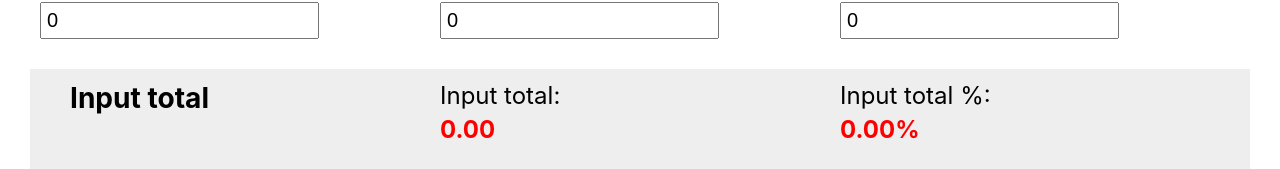
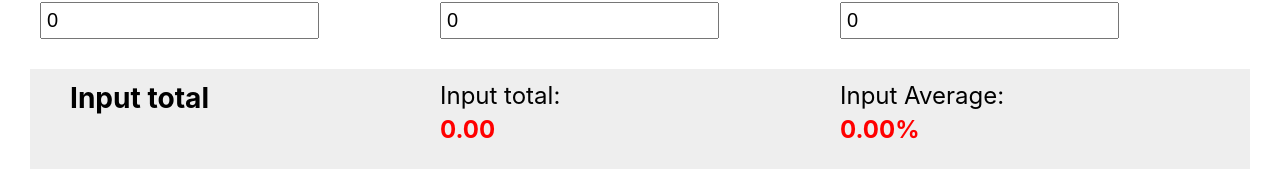
Before and after one commit to teerzo/swg-hydros, a React (Create React App) app: page /hydros in a window 1280 px wide. Shown: the part 383-552 px from the top of the page. Built offline with nearby package versions, Linux system fonts and the light colour scheme.

Commit message:
changed total % to average

```diff
--- a/src/components/router/hydros/hydros.js
+++ b/src/components/router/hydros/hydros.js
@@ -204,7 +204,7 @@
                             <p className={realTotal >= target ? 'green' : 'red'}> <b> {realTotal.toFixed(2)} </b> </p>
                         </div>
                         <div className="group">
-                            <p> Input total %: </p>
+                            <p> Input Average: </p>
                             <p className={realTotal >= target ? 'green' : 'red'}>  <b> {realOutput.toFixed(2)}% </b></p>
                         </div>
                     </div>
@@ -266,7 +266,7 @@
                         </div>
 
                         <div className="group">
-                            <p> Total %</p>
+                            <p> Total Average</p>
                             <p className={realTotal >= target ? 'green' : 'orange'}>  <b> {output.toFixed(2)}% </b></p>
                         </div>
                     </div>
```
